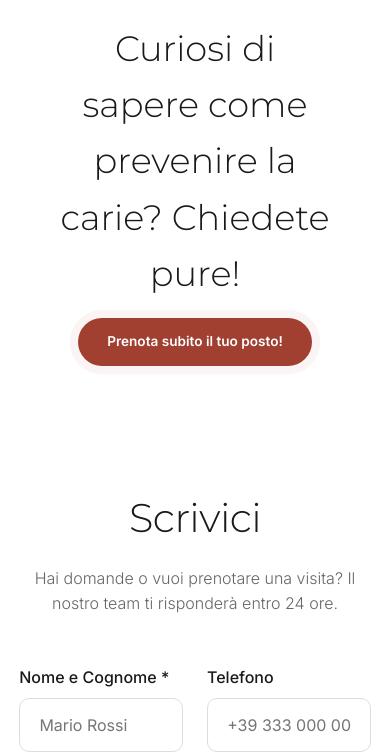
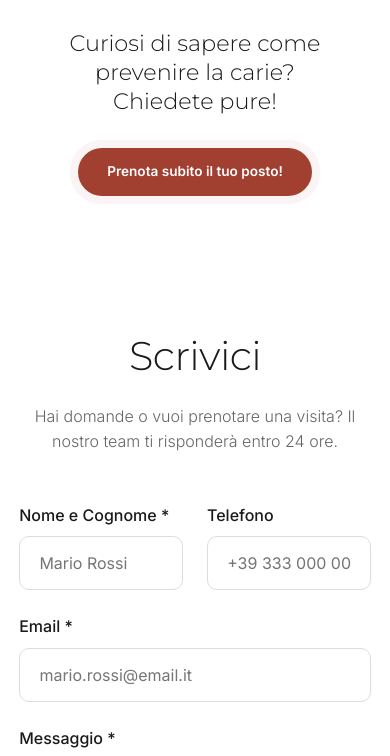
Before and after one commit to belpietrodavide01-beep/studio-dentistico, a plain HTML site: page index.html in a window 390 px wide. Shown: the part 6497-7253 px from the top of the page. Drawn offline with Linux system fonts and the light colour scheme.

Commit message:
Optimize CTA banner text layout on mobile

```diff
--- a/style.css
+++ b/style.css
@@ -1296,8 +1296,13 @@ img {
     /* =============================================
        CTA BANNER
        ============================================= */
-    .cta-banner { padding: 3.5rem 1.5rem; }
-    .cta-text { font-size: 1.5rem; margin-bottom: 1.5rem; }
+    .cta-banner { padding: 4rem 1.5rem; }
+    .cta-text {
+        font-size: 1.4rem !important;
+        line-height: 1.3 !important;
+        margin-bottom: 2rem !important;
+        max-width: 100% !important;
+    }
 
     /* =============================================
        FOOTER — Streamlined
```
